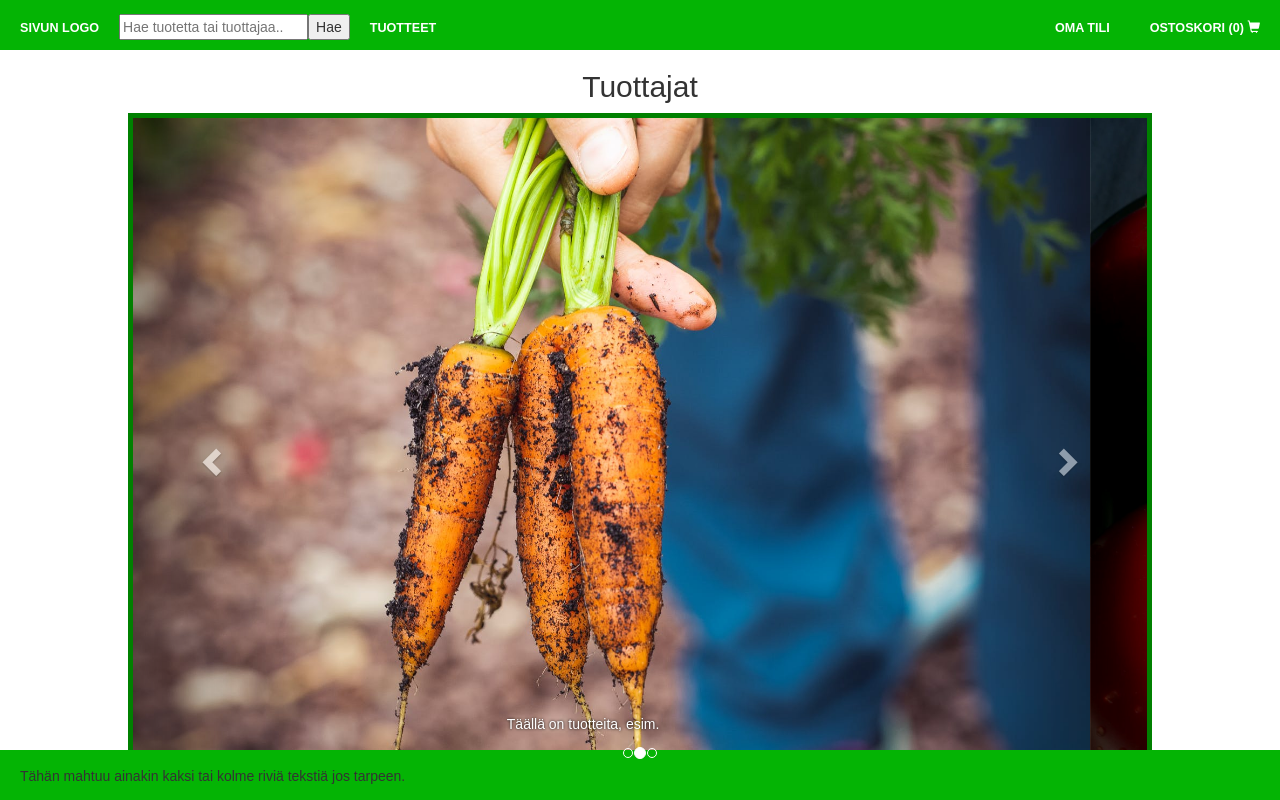
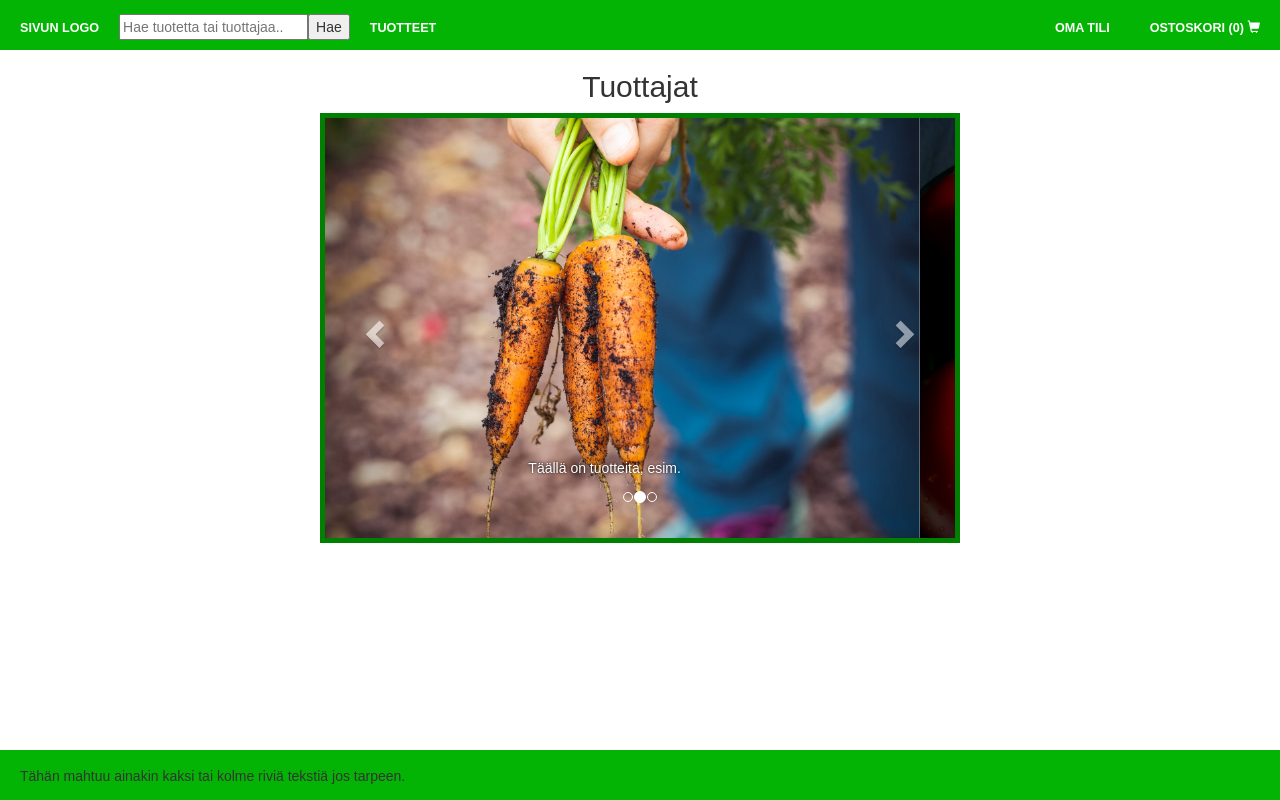
Before and after one commit to jnyste/lahiruoka, a React (Create React App) app in the folder frontend/: page / in a window 1280 px wide. Built offline with nearby package versions, Linux system fonts and the light colour scheme; no server answers.

Commit message:
FarmCarousel_style.css: Make carousel smaller and add margin to bottom for footer.

```diff
--- a/frontend/src/css/FarmCarousel_style.css
+++ b/frontend/src/css/FarmCarousel_style.css
@@ -2,8 +2,10 @@
     width: 100%;
 }
 .carousel.slide {
-    margin: 0% 10% 0% 10%;
     border: 5px solid green;
+    width: 50%;
+    margin-left: auto;
+    margin-right: auto
 }
 
 .carousel-caption {
@@ -15,5 +17,6 @@
     text-align: center;
 }
 
-.item {
+.carouselcontainer {
+    margin-bottom: 60px;
 }
```
